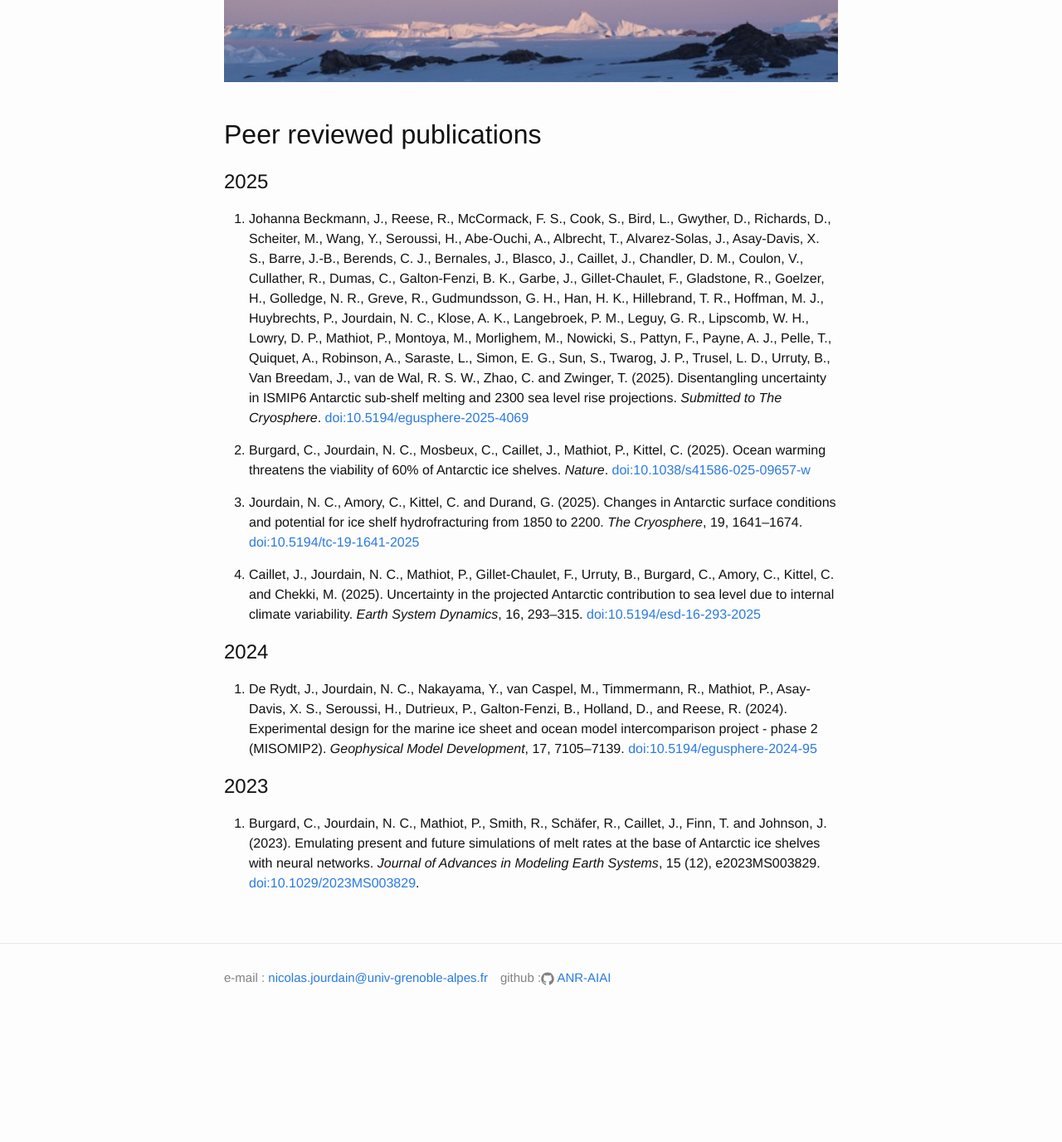
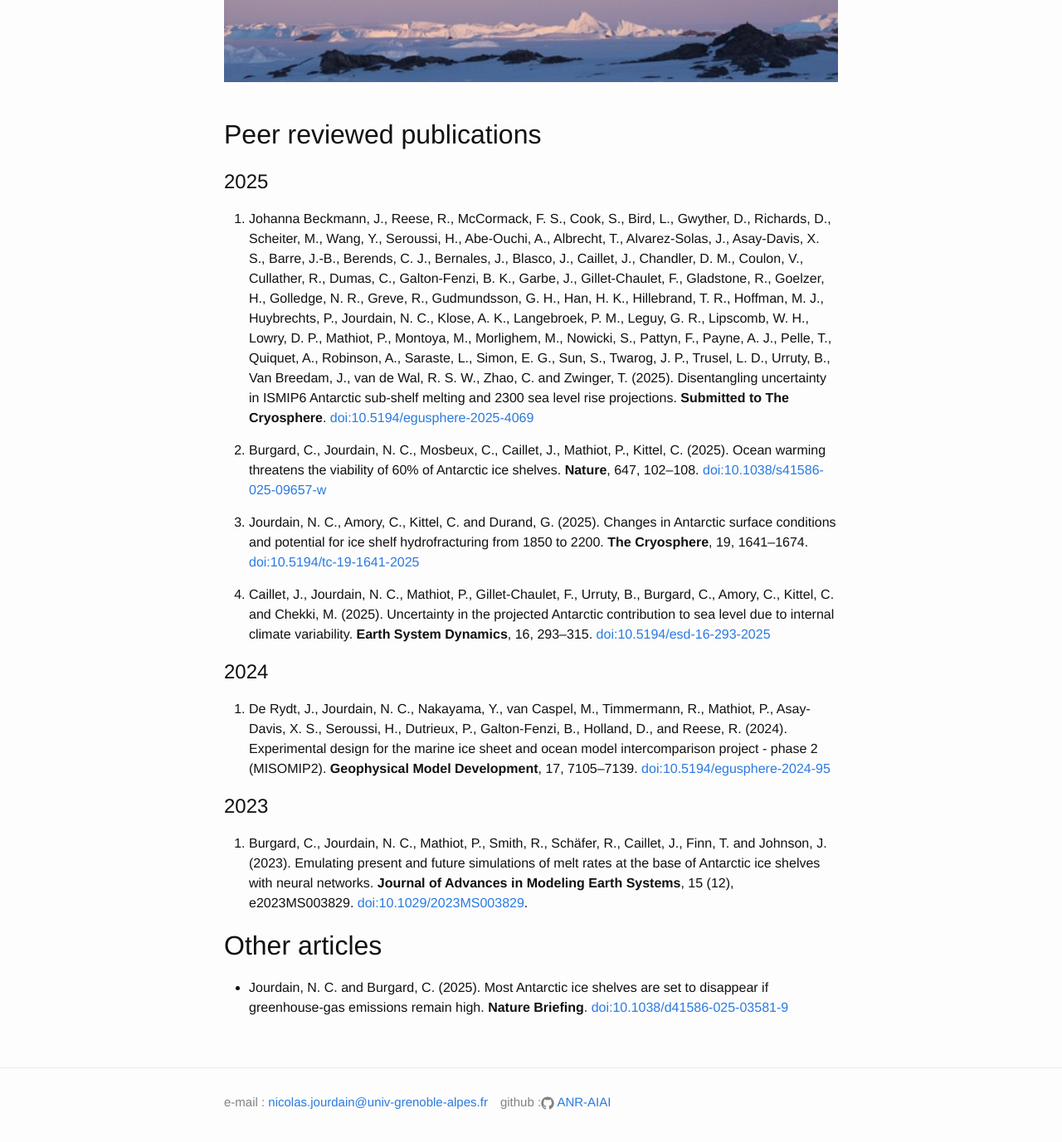
Before and after one commit to ANR-AIAI/ANR-AIAI.github.io, a Jekyll site: the page built from publications.md, in a window 1280 px wide and 1400 px high, scrolled down 222 px. Shown: the top 1377 px of the window at 83% size. Built offline with Jekyll 4.4.1, drawn with Linux system fonts in a browser that asks for light colours; before the commit the page ends 1472 px from its top, so only the background shows below that.

```diff
--- a/publications.md
+++ b/publications.md
@@ -14,18 +14,22 @@ permalink: /publications/
 
 # 2025
 
-6. Johanna Beckmann, J., Reese, R., McCormack, F. S., Cook, S., Bird, L., Gwyther, D., Richards, D., Scheiter, M., Wang, Y., Seroussi, H., Abe‐Ouchi, A., Albrecht, T., Alvarez‐Solas, J., Asay‐Davis, X. S., Barre, J.-B., Berends, C. J., Bernales, J., Blasco, J., Caillet, J., Chandler, D. M., Coulon, V., Cullather, R., Dumas, C., Galton‐Fenzi, B. K., Garbe, J., Gillet‐Chaulet, F., Gladstone, R., Goelzer, H., Golledge, N. R., Greve, R., Gudmundsson, G. H., Han, H. K., Hillebrand, T. R., Hoffman, M. J., Huybrechts, P., Jourdain, N. C., Klose, A. K., Langebroek, P. M., Leguy, G. R., Lipscomb, W. H., Lowry, D. P., Mathiot, P., Montoya, M., Morlighem, M., Nowicki, S., Pattyn, F., Payne, A. J., Pelle, T., Quiquet, A., Robinson, A., Saraste, L., Simon, E. G., Sun, S., Twarog, J. P., Trusel, L. D., Urruty, B., Van Breedam, J., van de Wal, R. S. W., Zhao, C. and Zwinger, T. (2025). Disentangling uncertainty in ISMIP6 Antarctic sub-shelf melting and 2300 sea level rise projections. _Submitted to The Cryosphere_. [doi:10.5194/egusphere-2025-4069](https://doi.org/10.5194/egusphere-2025-4069)
+6. Johanna Beckmann, J., Reese, R., McCormack, F. S., Cook, S., Bird, L., Gwyther, D., Richards, D., Scheiter, M., Wang, Y., Seroussi, H., Abe‐Ouchi, A., Albrecht, T., Alvarez‐Solas, J., Asay‐Davis, X. S., Barre, J.-B., Berends, C. J., Bernales, J., Blasco, J., Caillet, J., Chandler, D. M., Coulon, V., Cullather, R., Dumas, C., Galton‐Fenzi, B. K., Garbe, J., Gillet‐Chaulet, F., Gladstone, R., Goelzer, H., Golledge, N. R., Greve, R., Gudmundsson, G. H., Han, H. K., Hillebrand, T. R., Hoffman, M. J., Huybrechts, P., Jourdain, N. C., Klose, A. K., Langebroek, P. M., Leguy, G. R., Lipscomb, W. H., Lowry, D. P., Mathiot, P., Montoya, M., Morlighem, M., Nowicki, S., Pattyn, F., Payne, A. J., Pelle, T., Quiquet, A., Robinson, A., Saraste, L., Simon, E. G., Sun, S., Twarog, J. P., Trusel, L. D., Urruty, B., Van Breedam, J., van de Wal, R. S. W., Zhao, C. and Zwinger, T. (2025). Disentangling uncertainty in ISMIP6 Antarctic sub-shelf melting and 2300 sea level rise projections. **Submitted to The Cryosphere**. [doi:10.5194/egusphere-2025-4069](https://doi.org/10.5194/egusphere-2025-4069)
 
-5. Burgard, C., Jourdain, N. C., Mosbeux, C., Caillet, J., Mathiot, P., Kittel, C. (2025). Ocean warming threatens the viability of 60% of Antarctic ice shelves. _Nature_. [doi:10.1038/s41586-025-09657-w](https://doi.org/10.1038/s41586-025-09657-w)
+5. Burgard, C., Jourdain, N. C., Mosbeux, C., Caillet, J., Mathiot, P., Kittel, C. (2025). Ocean warming threatens the viability of 60% of Antarctic ice shelves. **Nature**, 647, 102–108. [doi:10.1038/s41586-025-09657-w](https://doi.org/10.1038/s41586-025-09657-w)
 
-4. Jourdain, N. C., Amory, C., Kittel, C. and Durand, G. (2025). Changes in Antarctic surface conditions and potential for ice shelf hydrofracturing from 1850 to 2200. _The Cryosphere_, 19, 1641–1674. [doi:10.5194/tc-19-1641-2025](https://doi.org/10.5194/tc-19-1641-2025)
+4. Jourdain, N. C., Amory, C., Kittel, C. and Durand, G. (2025). Changes in Antarctic surface conditions and potential for ice shelf hydrofracturing from 1850 to 2200. **The Cryosphere**, 19, 1641–1674. [doi:10.5194/tc-19-1641-2025](https://doi.org/10.5194/tc-19-1641-2025)
 
-3. Caillet, J., Jourdain, N. C., Mathiot, P., Gillet-Chaulet, F., Urruty, B., Burgard, C., Amory, C., Kittel, C. and Chekki, M. (2025). Uncertainty in the projected Antarctic contribution to sea level due to internal climate variability. _Earth System Dynamics_, 16, 293–315. [doi:10.5194/esd-16-293-2025](https://doi.org/10.5194/esd-16-293-2025)
+3. Caillet, J., Jourdain, N. C., Mathiot, P., Gillet-Chaulet, F., Urruty, B., Burgard, C., Amory, C., Kittel, C. and Chekki, M. (2025). Uncertainty in the projected Antarctic contribution to sea level due to internal climate variability. **Earth System Dynamics**, 16, 293–315. [doi:10.5194/esd-16-293-2025](https://doi.org/10.5194/esd-16-293-2025)
 
 # 2024
 
-2. De Rydt, J., Jourdain, N. C., Nakayama, Y., van Caspel, M., Timmermann, R., Mathiot, P., Asay-Davis, X. S., Seroussi, H., Dutrieux, P., Galton-Fenzi, B., Holland, D., and Reese, R. (2024). Experimental design for the marine ice sheet and ocean model intercomparison project - phase 2 (MISOMIP2). _Geophysical Model Development_, 17, 7105–7139. [doi:10.5194/egusphere-2024-95](https://doi.org/10.5194/egusphere-2024-95)
+2. De Rydt, J., Jourdain, N. C., Nakayama, Y., van Caspel, M., Timmermann, R., Mathiot, P., Asay-Davis, X. S., Seroussi, H., Dutrieux, P., Galton-Fenzi, B., Holland, D., and Reese, R. (2024). Experimental design for the marine ice sheet and ocean model intercomparison project - phase 2 (MISOMIP2). **Geophysical Model Development**, 17, 7105–7139. [doi:10.5194/egusphere-2024-95](https://doi.org/10.5194/egusphere-2024-95)
 
 # 2023
 
-1. Burgard, C., Jourdain, N. C., Mathiot, P., Smith, R., Schäfer, R., Caillet, J., Finn, T. and Johnson, J. (2023). Emulating present and future simulations of melt rates at the base of Antarctic ice shelves with neural networks. _Journal of Advances in Modeling Earth Systems_, 15 (12), e2023MS003829. [doi:10.1029/2023MS003829](http://dx.doi.org/10.1029/2023MS003829).
+1. Burgard, C., Jourdain, N. C., Mathiot, P., Smith, R., Schäfer, R., Caillet, J., Finn, T. and Johnson, J. (2023). Emulating present and future simulations of melt rates at the base of Antarctic ice shelves with neural networks. **Journal of Advances in Modeling Earth Systems**, 15 (12), e2023MS003829. [doi:10.1029/2023MS003829](http://dx.doi.org/10.1029/2023MS003829).
+
+## Other articles
+
+* Jourdain, N. C. and Burgard, C. (2025). Most Antarctic ice shelves are set to disappear if greenhouse-gas emissions remain high. **Nature Briefing**. [doi:10.1038/d41586-025-03581-9](https://doi:10.1038/d41586-025-03581-9)
```
Also changed, not shown: _posts/2025-10-29-article_Nature.md (+2 -0 lines), media.md (+19 -1 lines).
